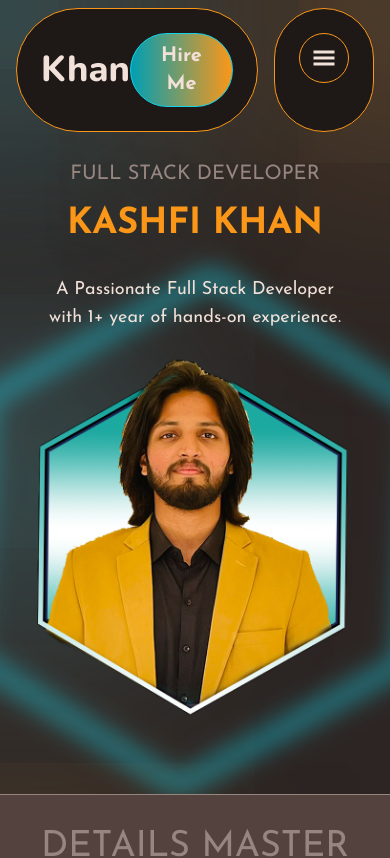
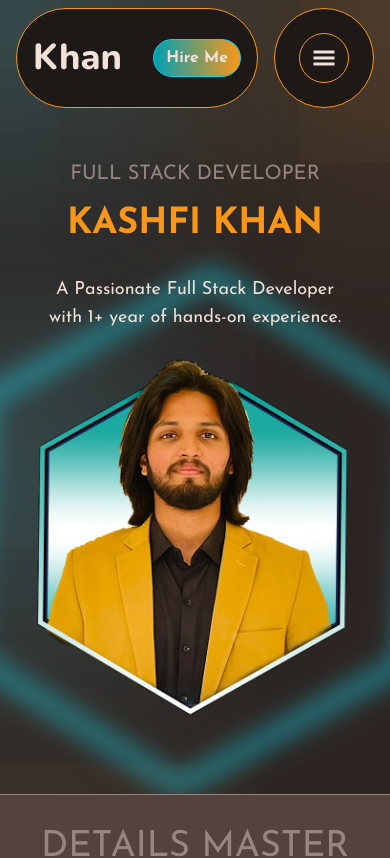
Before and after one commit to kashfi-khan/Portfolio-Website, a React (Vite) app: page / in a window 390 px wide. Shown: the top 858 px of the page. Built offline with nearby package versions, Linux system fonts and the light colour scheme.

Commit message:
responsive set

```diff
--- a/src/components/navbar/NavbarBtn.jsx
+++ b/src/components/navbar/NavbarBtn.jsx
@@ -3,7 +3,7 @@ import { LuArrowDownRight } from "react-icons/lu";
 
 const NavbarBtn = () => {
   return (
-    <button className=" px-4 py-2 rounded-full text-xl font-bold font-body text-white border-cyan border flex items-center gap-1 bg-gradient-to-r  from-darkCyan to-orange transition-all duration-500 hover:scale-110 hover:border-orange cursor-pointer hover:shadow-cyanShadow">
+    <button className="px-4 py-2 max-[420px]:px-3 max-[420px]:py-1.5 max-[420px]:text-base rounded-full text-xl font-bold font-body text-white border-cyan border flex items-center gap-1 bg-gradient-to-r from-darkCyan to-orange transition-all duration-500 hover:scale-110 hover:border-orange cursor-pointer hover:shadow-cyanShadow">
       <Link spy={true} smooth={true} duration={500} offset={-120} to="contact">
         Hire Me
       </Link>
--- a/src/components/navbar/NavbarLogo.jsx
+++ b/src/components/navbar/NavbarLogo.jsx
@@ -1,10 +1,10 @@
 const NavbarLogo = () => {
   return (
     <div>
-      <h1 className="text-white  text-2xl sm:hidden md:block">
+      <h1 className="text-white text-2xl hidden md:block">
         Kashfi Khan
       </h1>
-      <h1 className="text-white font-special font-extrabold text-4xl md:hidden sm:block">
+      <h1 className="text-white font-special font-extrabold text-4xl md:hidden">
         Khan
       </h1>
     </div>
--- a/src/components/navbar/NavbarMain.jsx
+++ b/src/components/navbar/NavbarMain.jsx
@@ -8,7 +8,7 @@ const NavbarMain = () => {
   const menuOpen = useSelector((state) => state.menu.menuOpen);
   return (
     <nav className="max-w-[1300px] mx-auto w-full  px-4 fixed left-[50%] -translate-x-[50%] z-20 flex gap-4 mt-2">
-      <div className="flex justify-between w-full max-w-[1200px] mx-auto  bg-black items-center p-6 rounded-r-full rounded-l-full border-orange border-[0.5px] ">
+      <div className="flex justify-between flex-1 min-w-0 max-w-[1200px] mx-auto bg-black items-center p-6 max-[420px]:px-4 max-[420px]:py-4 rounded-r-full rounded-l-full border-orange border-[0.5px] ">
         <NavbarLogo />
         <div className={`${menuOpen ? "sm:block" : "sm:hidden"} lg:block`}>
           <NavbarLinks />
```
